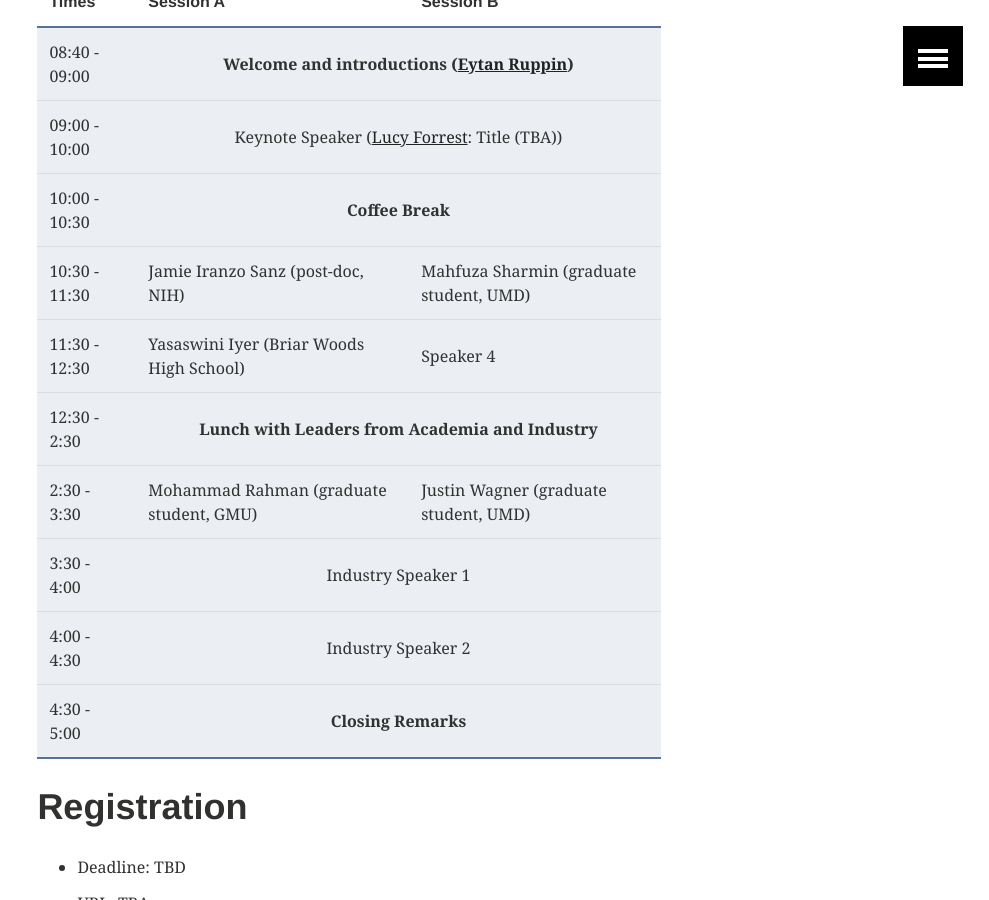
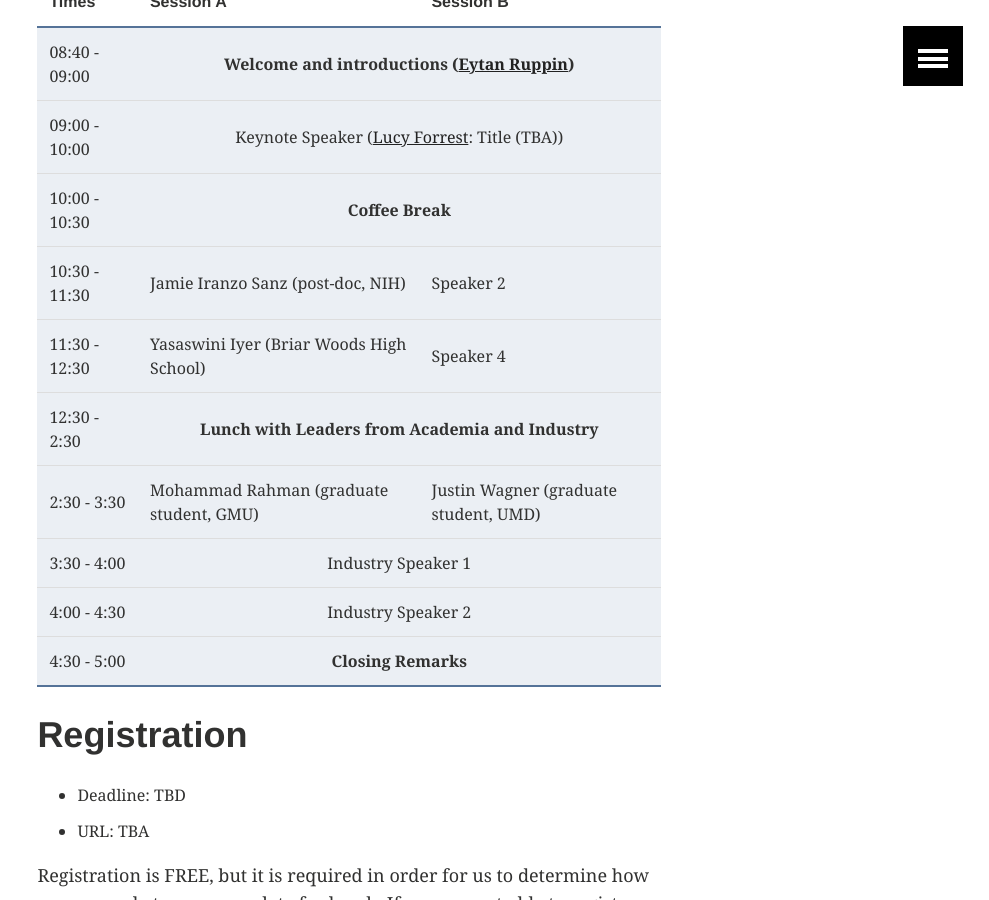
Before and after one commit to iscb-dc-rsg/iscb-dc-rsg.github.io, a Jekyll site: the page built from _pages/workshop2017.md, in a window 1280 px wide and 900 px high, scrolled down 1098 px. Shown: the whole window, without its empty margins (291-1280 px from the left). Built offline with Jekyll 4.4.1, drawn with Linux system fonts in a browser that asks for light colours; our own code applies the rules of GitHub Pages for plain Markdown files.

Commit message:
Update workshop2017.md

```diff
--- a/_pages/workshop2017.md
+++ b/_pages/workshop2017.md
@@ -56,7 +56,7 @@
     <tr>
       <td>10:30 - 11:30</td>
       <td>Jamie Iranzo Sanz (post-doc, NIH)</td>
-      <td>Mahfuza Sharmin (graduate student, UMD)</td>
+      <td>Speaker 2</td>
     </tr>
     <tr>
       <td>11:30 - 12:30</td>
```
